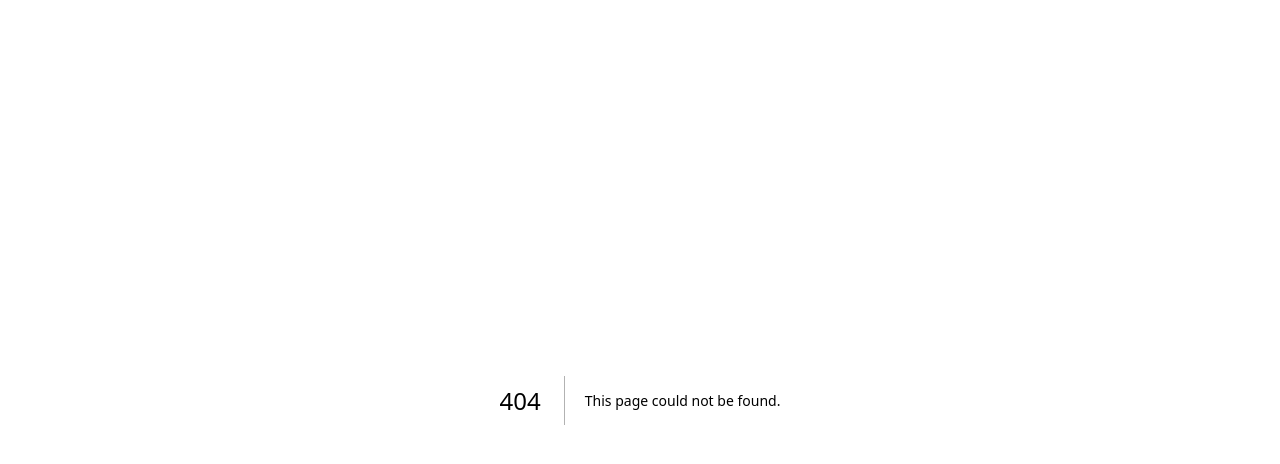
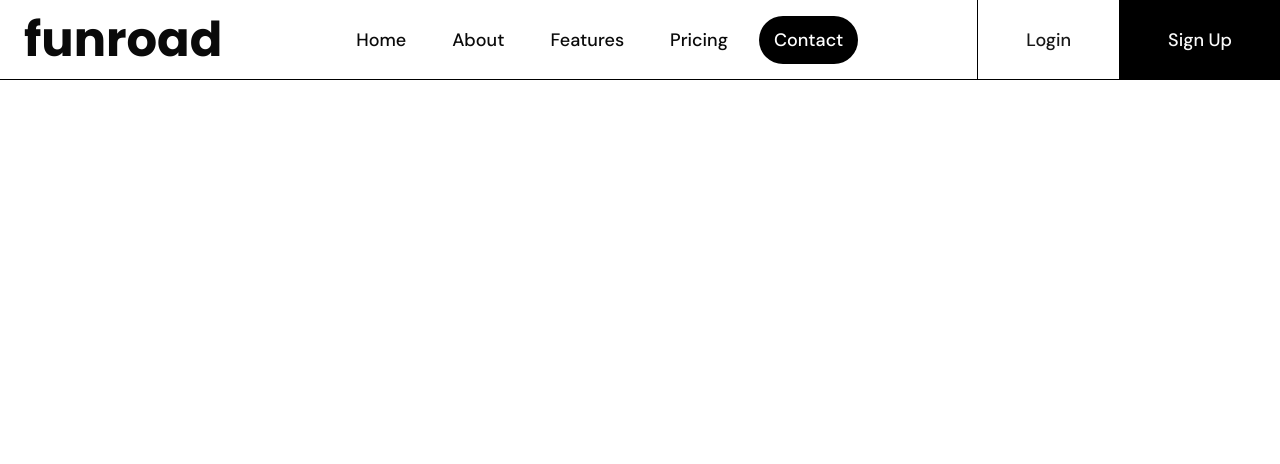
Before and after one commit to rickbhatt/multi-tenant-ecommerce, a Next.js app: page /contact in a window 1280 px wide. Before the commit this address had no page. Shown: the top 464 px of the page. Built offline with nearby package versions, Linux system fonts and the light colour scheme.

Commit message:
navbar desgined for desktop

```diff
--- /dev/null
+++ b/src/app/(home)/about/page.tsx
@@ -0,0 +1,5 @@
+const About = () => {
+  return <div></div>;
+};
+
+export default About;
--- /dev/null
+++ b/src/app/(home)/contact/page.tsx
@@ -0,0 +1,5 @@
+const Contact = () => {
+  return <div></div>;
+};
+
+export default Contact;
--- /dev/null
+++ b/src/app/(home)/features/page.tsx
@@ -0,0 +1,5 @@
+const Features = () => {
+  return <div></div>;
+};
+
+export default Features;
--- /dev/null
+++ b/src/app/(home)/layout.tsx
@@ -0,0 +1,16 @@
+import Navbar from "@/components/navbar";
+
+interface Props {
+  children: React.ReactNode;
+}
+
+const Layout = ({ children }: Props) => {
+  return (
+    <div className="flex flex-col min-h-screen">
+      <Navbar />
+      {children}
+    </div>
+  );
+};
+
+export default Layout;
--- /dev/null
+++ b/src/app/(home)/page.tsx
@@ -0,0 +1,5 @@
+const page = () => {
+  return <div>Home</div>;
+};
+
+export default page;
--- /dev/null
+++ b/src/app/(home)/pricing/page.tsx
@@ -0,0 +1,5 @@
+const Pricing = () => {
+  return <div></div>;
+};
+
+export default Pricing;
--- a/src/app/page.tsx
+++ /dev/null
@@ -1,28 +0,0 @@
-import { Button } from "@/components/ui/button";
-import { Checkbox } from "@/components/ui/checkbox";
-import { Input } from "@/components/ui/input";
-import { Progress } from "@/components/ui/progress";
-import { Textarea } from "@/components/ui/textarea";
-import Image from "next/image";
-
-export default function Home() {
-  return (
-    <div className="flex flex-col gap-y-4 p-4">
-      <div>
-        <Button variant={"elavated"}>I am a button</Button>
-      </div>
-      <div>
-        <Input placeholder="I am an input" />
-      </div>
-      <div>
-        <Progress value={50} />
-      </div>
-      <div>
-        <Textarea placeholder="I am a textarea" />
-      </div>
-      <div>
-        <Checkbox />
-      </div>
-    </div>
-  );
-}
--- /dev/null
+++ b/src/components/navbar.tsx
@@ -0,0 +1,101 @@
+"use client";
+
+import { Poppins } from "next/font/google";
+import Link from "next/link";
+
+import { cn } from "@/lib/utils";
+import { Button } from "./ui/button";
+import { usePathname } from "next/navigation";
+
+const poppins = Poppins({
+  subsets: ["latin"],
+  weight: ["700"],
+});
+
+interface NavbarItemProps {
+  href: string;
+  children: React.ReactNode;
+  isActive?: boolean;
+}
+
+const NavbarItem = ({ href, children, isActive }: NavbarItemProps) => {
+  return (
+    <Button
+      asChild
+      variant="outline"
+      className={cn(
+        "bg-transparent hover:bg-transparent rounded-full hover:border-primary border-transparent px-3.5 text-lg",
+        isActive && "bg-black hover:bg-black text-white hover:text-white"
+      )}
+    >
+      <Link href={href}>{children}</Link>
+    </Button>
+  );
+};
+
+const navbarItems = [
+  {
+    href: "/",
+    children: "Home",
+  },
+  {
+    href: "/about",
+    children: "About",
+  },
+  {
+    href: "/features",
+    children: "Features",
+  },
+  {
+    href: "/pricing",
+    children: "Pricing",
+  },
+  {
+    href: "/contact",
+    children: "Contact",
+  },
+];
+
+const Navbar = () => {
+  const pathname = usePathname();
+
+  return (
+    <nav className="h-20 flex border-b justify-between font-medium bg-white">
+      <Link href="/" className="pl-6 flex items-center">
+        <span className={cn("text-5xl font-semibold", poppins.className)}>
+          funroad
+        </span>
+      </Link>
+
+      <div className="items-center gap-4 hidden md:flex">
+        {navbarItems.map((item) => (
+          <NavbarItem
+            key={item.href}
+            href={item.href}
+            isActive={pathname === item.href}
+          >
+            {item.children}
+          </NavbarItem>
+        ))}
+      </div>
+
+      <div className="hidden lg:flex">
+        <Button
+          asChild
+          variant="secondary"
+          className="border-l border-t-0 border-b-0 border-r-0 px-12 h-full rounded-none bg-white hover:bg-pink-400 transition-colors text-lg"
+        >
+          <Link href="/sign-in">Login</Link>
+        </Button>
+        <Button
+          asChild
+          className="border-l border-t-0 border-b-0 border-r-0 px-12 h-full rounded-none bg-black hover:bg-pink-400 hover:text-black transition-colors text-lg"
+        >
+          <Link href="/sign-up">Sign Up</Link>
+        </Button>
+      </div>
+    </nav>
+  );
+};
+
+export default Navbar;
```
